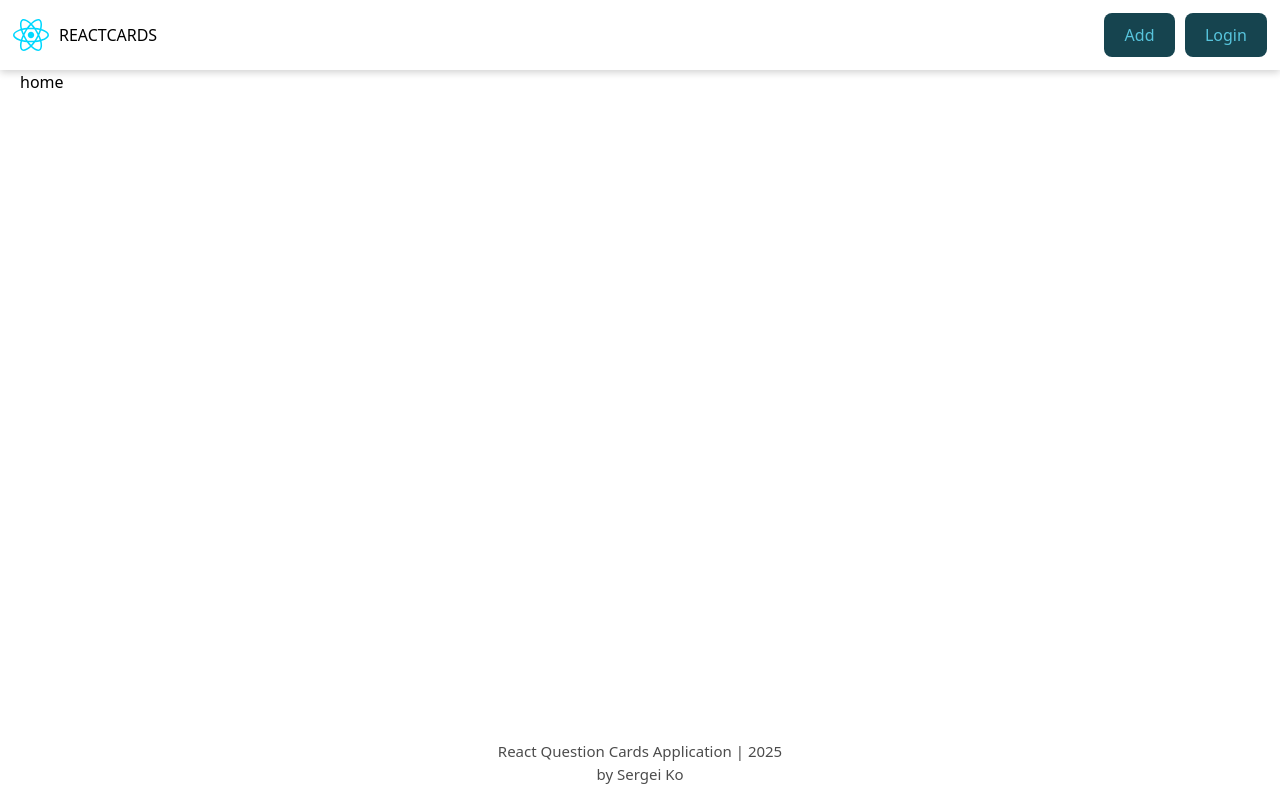
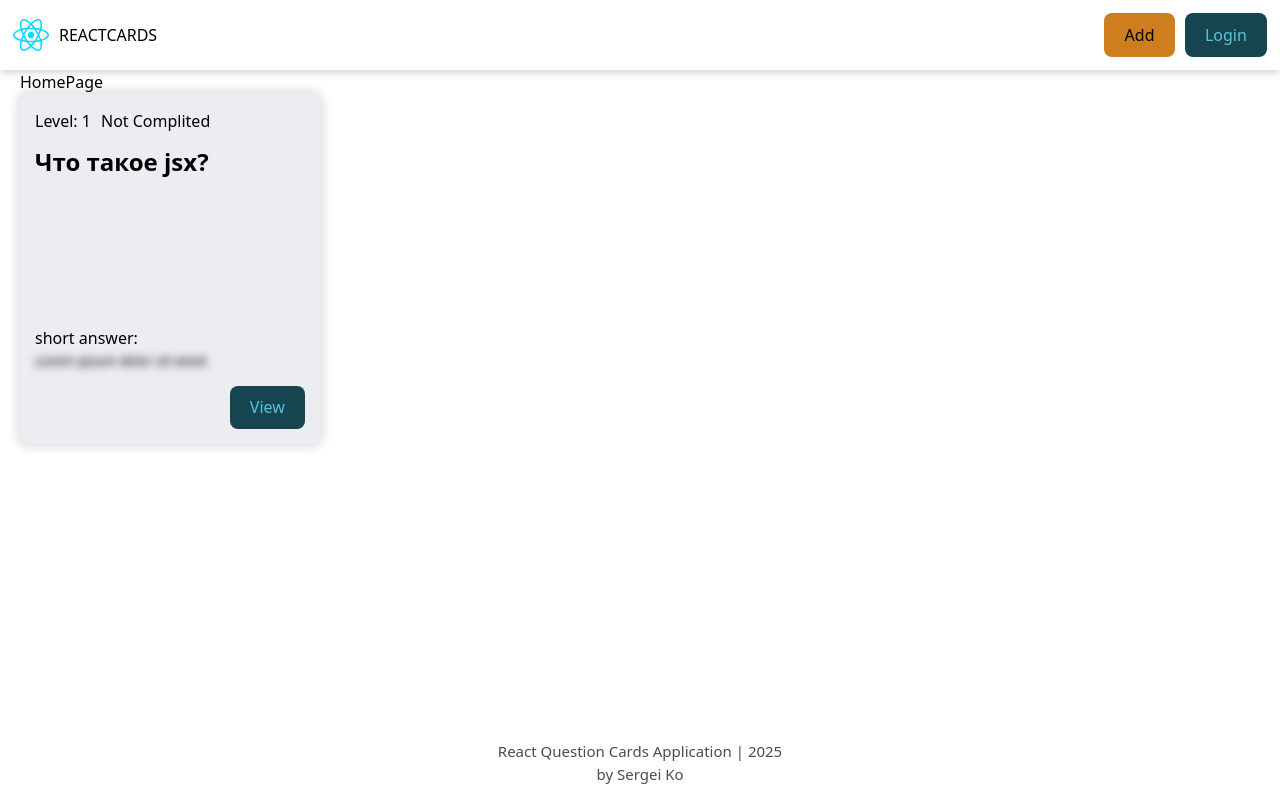
Before and after one commit to sergei404/react-app-course, a React (Vite) app: page / in a window 1280 px wide. Built offline with nearby package versions, Linux system fonts and the light colour scheme.

Commit message:
home page and questionCard

```diff
--- a/src/App.jsx
+++ b/src/App.jsx
@@ -1,12 +1,13 @@
 import { BrowserRouter, Routes, Route } from "react-router-dom";
 import { MainLayout } from "./components/MainLayout";
+import { HomePage } from "./pages/HomePage";
 
 function App() {
   return (
     <BrowserRouter>
       <Routes>
         <Route element={<MainLayout />}>
-          <Route path="/" element={<div>home</div>}></Route>
+          <Route path="/" element={<HomePage />}></Route>
           <Route path="/forbidden" element={<div>forbidden!!!</div>}></Route>
           <Route path="/addquestion" element={<div>add question</div>}></Route>
         </Route>
--- a/src/components/Header/Header.jsx
+++ b/src/components/Header/Header.jsx
@@ -1,17 +1,19 @@
 import { Button } from "../Button";
 import cls from "./Header.module.css";
 import ReactLogo from "../../assets/react.svg";
+import { useNavigate } from "react-router-dom";
 
 const Header = () => {
+  const navigate = useNavigate();
   return (
     <header className={cls.header}>
-      <p>
+      <p onClick={() => navigate("/")}>
         <img src={ReactLogo} alt="react logo" />
         <span>ReactCards</span>
       </p>
       <div className={cls.headerButtons}>
-        <Button>Add</Button>
-        <Button>Login</Button>
+        <Button onClick={() => navigate("/addquestion")} isActive>Add</Button>
+        <Button >Login</Button>
       </div>
     </header>
   );
--- /dev/null
+++ b/src/components/QuestionCard/QuestionCard.jsx
@@ -0,0 +1,19 @@
+import { Button } from "../Button";
+import cls from "./QuestionCard.module.css";
+
+export const QuestionCard = () => {
+  return (
+    <div className={cls.card}>
+      <div className={cls.cardLabels}>
+        <div>Level: 1</div>
+        <div>Not Complited</div>
+      </div>
+      <h5 className={cls.cardTitle}>Что такое jsx?</h5>
+      <div className={cls.cardAnswers}>
+        <label>short answer: </label>
+        <p className={cls.cardAnswer}>Lorem ipsum dolor sit amet.</p>
+      </div>
+      <Button onClick={() => {}}>View</Button>
+    </div>
+  );
+};
--- /dev/null
+++ b/src/components/QuestionCard/QuestionCard.module.css
@@ -0,0 +1,42 @@
+.card {
+  width: 300px;
+  height: 350px;
+  border-radius: 10px;
+  padding: 15px;
+  background-color: var(--card-bg-color);
+  color: var(--text-color);
+  box-shadow: 0 0 8px 5px rgba(0, 0, 0, 0.1);
+  display: flex;
+  flex-direction: column;
+  justify-content: flex-start;
+  align-items: flex-start;
+  gap: 15px;
+
+  button {
+    align-self: flex-end;
+  }
+}
+
+.cardLabels {
+  display: flex;
+  gap: 10px;
+}
+.cardTitle {
+  font-size: 24px;
+  line-height: 28px;
+}
+.cardAnswers {
+  margin-top: auto;
+}
+.cardAnswer {
+  font-size: 14px;
+  filter: blur(4px);
+  font-style: italic;
+  text-align: justify;
+  cursor: pointer;
+  transition: filter 0.8s ease-in-out;
+
+  &:hover {
+    filter: none;
+  }
+}
--- /dev/null
+++ b/src/components/QuestionCard/index.jsx
@@ -0,0 +1 @@
+export { QuestionCard } from "./QuestionCard";
--- a/src/index.css
+++ b/src/index.css
@@ -4,6 +4,8 @@
 
   --btn-bg-color: #383b3f;
   --btn-text-color: #fff;
+
+  --card-bg-color: #343a46;
 
   font-family: system-ui, Avenir, Helvetica, Arial, sans-serif;
   line-height: 1.5;
@@ -40,6 +42,8 @@
 
     --btn-bg-color: #16444f;
     --btn-text-color: #57c4dc;
+
+    --card-bg-color: #ebedf0;
   }
 }
 @media (prefers-color-scheme: dark) {
@@ -49,5 +53,7 @@
 
     --btn-bg-color: #383b3f;
     --btn-text-color: #fff;
+
+    --card-bg-color: #343a46;
   }
 }
--- /dev/null
+++ b/src/pages/HomePage/HomePage.jsx
@@ -0,0 +1,11 @@
+import { QuestionCard } from "../../components/QuestionCard";
+import cls from "./HomePage.module.css";
+
+export const HomePage = () => {
+  return (
+    <div>
+      HomePage
+      <QuestionCard />
+    </div>
+  );
+};
--- /dev/null
+++ b/src/pages/HomePage/index.jsx
@@ -0,0 +1 @@
+export { HomePage } from "./HomePage";
```
Also changed, not shown: src/pages/HomePage/HomePage.module.css (added).
